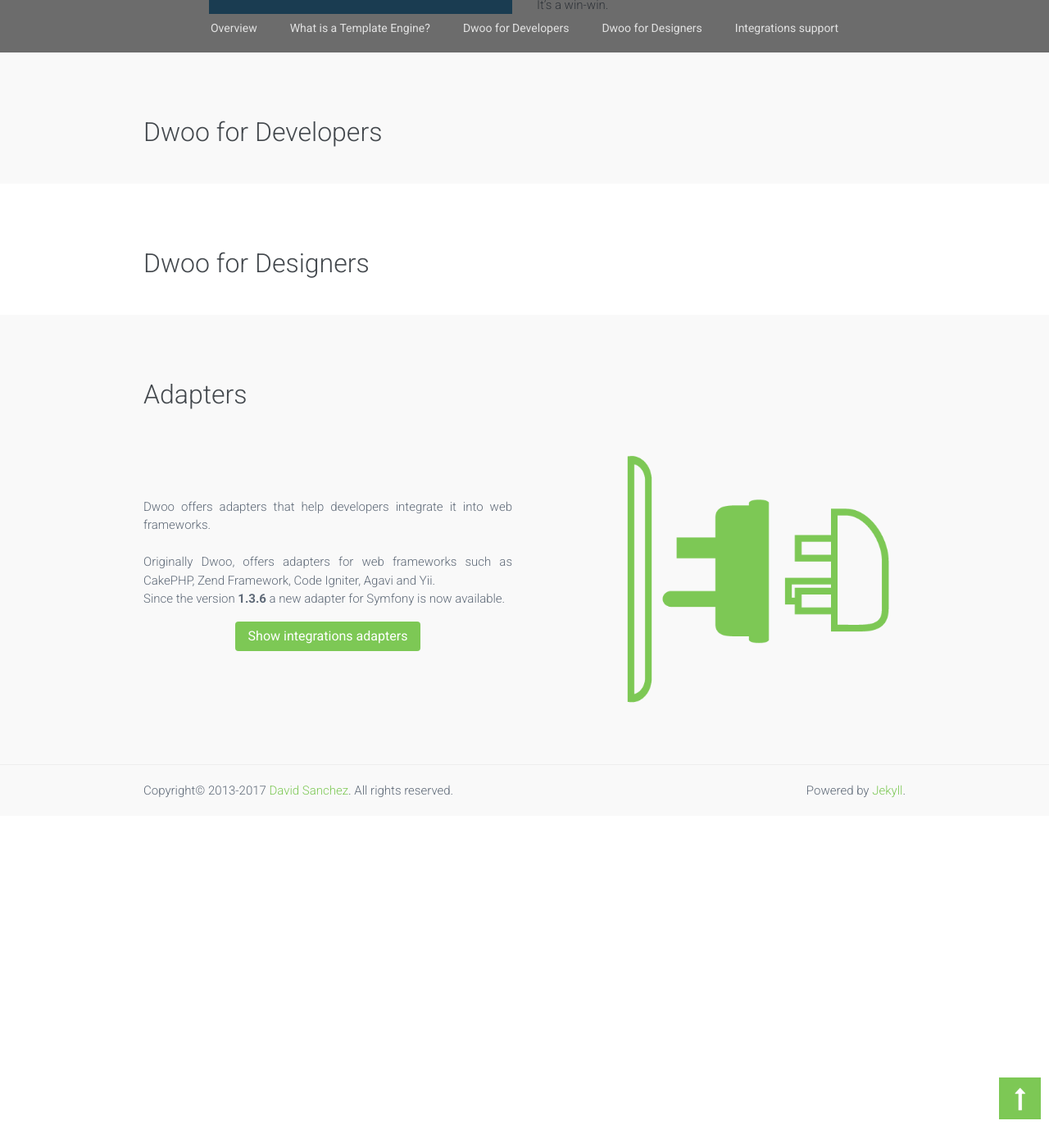
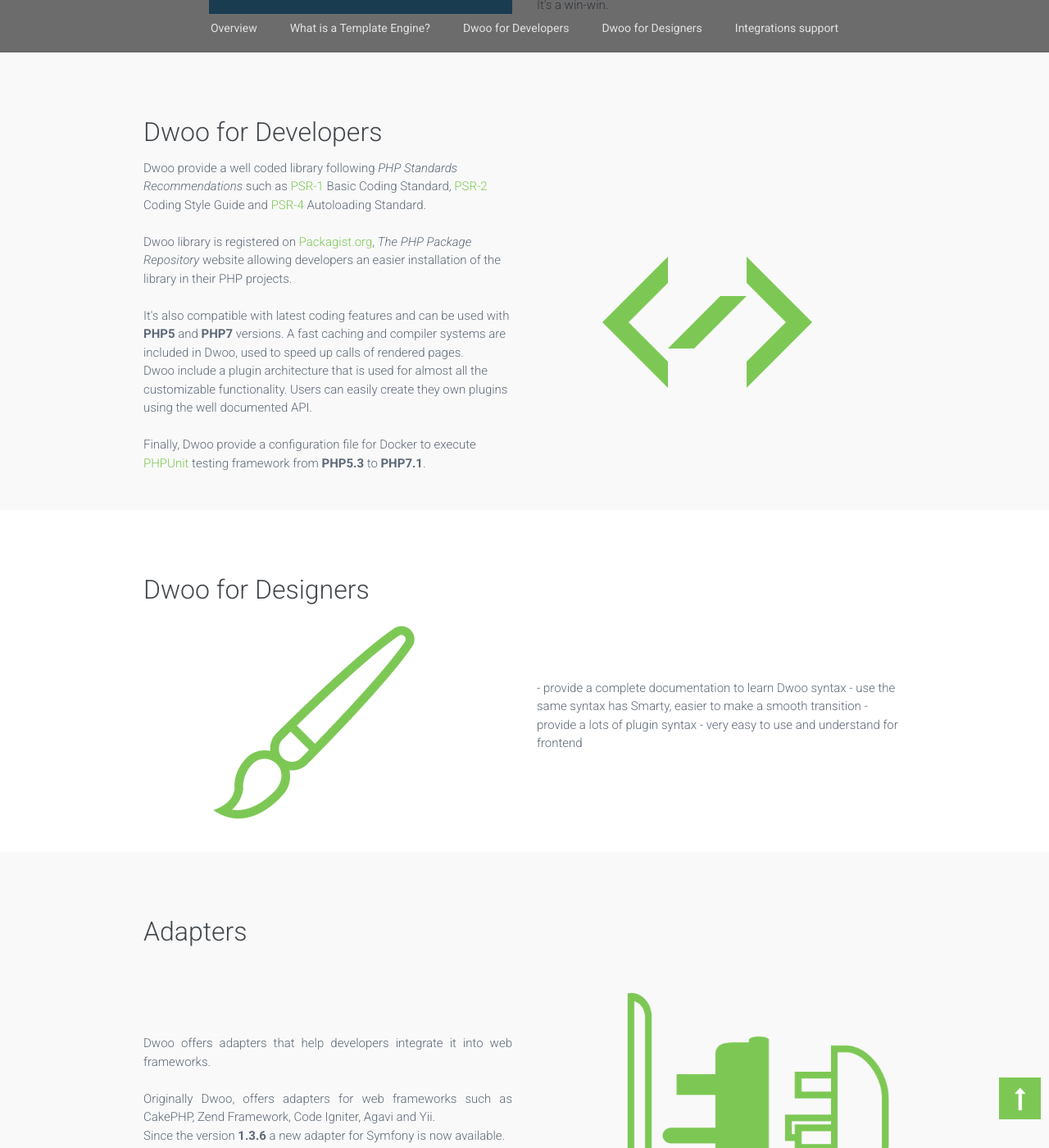
Before and after one commit to dwoo-project/docs, a Jekyll site: the page built from what-dwoo.html, in a window 1280 px wide and 1400 px high, scrolled down 1388 px. Shown: the whole window at 82% size. Built offline with Jekyll 4.4.1, drawn with Linux system fonts in a browser that asks for light colours; nearby versions of some CDN libraries.

Commit message:
Update `Dwoo for Developers` section

```diff
--- a/what-dwoo.html
+++ b/what-dwoo.html
@@ -61,11 +61,52 @@
     <section id="for-developers" class="bgc-light-gray pb-30 pt-80">
         <div class="container">
             <h2 class="mb-15">Dwoo for Developers</h2>
+            <div class="row align-items-center">
+                <div class="col-xs-12 col-sm-7 col-md-6">
+                    <p>
+                        Dwoo provide a well coded library following <em>PHP Standards Recommendations</em> such as
+                        <a href="http://www.php-fig.org/psr/psr-1/" target="_blank">PSR-1</a> Basic Coding Standard,
+                        <a href="http://www.php-fig.org/psr/psr-2/" target="_blank">PSR-2</a> Coding Style Guide and
+                        <a href="http://www.php-fig.org/psr/psr-4/" target="_blank">PSR-4</a> Autoloading Standard.
+                        <br><br>
+                        Dwoo library is registered on
+                        <a href="https://packagist.org/packages/dwoo/dwoo" target="_blank">Packagist.org</a>,
+                        <em>The PHP Package Repository</em> website allowing developers an easier installation of the
+                        library in their PHP projects.<br><br>
+
+                        It's also compatible with latest coding features and can be used with <strong>PHP5</strong>
+                        and <strong>PHP7</strong> versions. A fast caching and compiler systems are included in Dwoo,
+                        used to speed up calls of rendered pages.<br>Dwoo include a plugin architecture that is used
+                        for almost all the customizable functionality. Users can easily create they own plugins
+                        using the well documented API.<br><br>
+
+                        Finally, Dwoo provide a configuration file for Docker to execute
+                        <a href="https://phpunit.de" target="_blank">PHPUnit</a> testing framework from
+                        <strong>PHP5.3</strong> to <strong>PHP7.1</strong>.
+                    </p>
+                </div>
+                <div class="col-xs-12 col-sm-5 col-md-5 offset-md-1">
+                    <img src="/assets/img/code.png" class="img-responsive">
+                </div>
+            </div>
         </div>
     </section>
     <section id="for-designers" class="pb-30 pt-80">
         <div class="container">
             <h2 class="mb-15">Dwoo for Designers</h2>
+            <div class="row align-items-center">
+                <div class="col-xs-12 col-sm-5 col-md-5 offset-md-1">
+                    <img src="/assets/img/brush.png" class="img-responsive">
+                </div>
+                <div class="col-xs-12 col-sm-7 col-md-6">
+                    <p>
+                        - provide a complete documentation to learn Dwoo syntax
+                        - use the same syntax has Smarty, easier to make a smooth transition
+                        - provide a lots of plugin syntax
+                        - very easy to use and understand for frontend
+                    </p>
+                </div>
+            </div>
         </div>
     </section>
     <section id="integrations" class="bgc-light-gray pb-30 pt-80">
```
